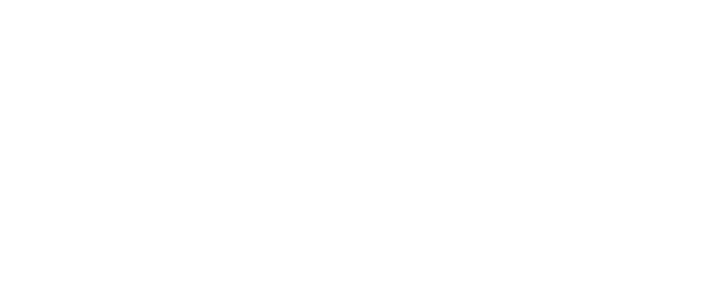
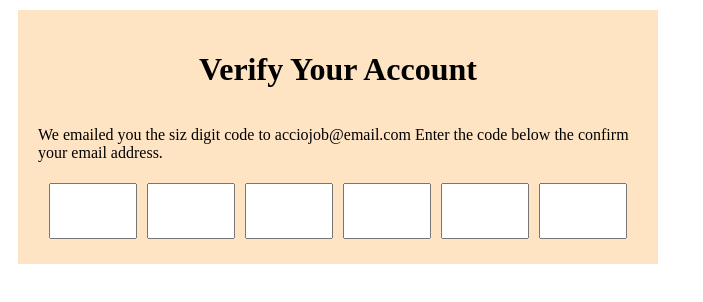
Before and after one commit to acciojob/OTP-SandeepKumarSolanki, a website: page main.html in a window 1280 px wide. Shown: the whole page, without its empty margins (0-703 px from the left). Drawn offline with Linux system fonts and the light colour scheme.

Commit message:
created a submission

```diff
--- a/main.html
+++ b/main.html
@@ -7,6 +7,20 @@
 </head>
 
 <body>
+
+	<div class="container">
+		<h1 id="verification_heading">Verify Your Account</h1>
+		<p id="verification_subtext">We emailed you the siz digit code to acciojob@email.com Enter the code below the confirm your email address.</p>
+		<div id="code-container">
+			<input type="number" class="code">
+			<input type="number" class="code">
+			<input type="number" class="code">
+			<input type="number" class="code">
+			<input type="number" class="code">
+			<input type="number" class="code">
+		</div>
+	</div>
+
 	<!-- the entire body must be written by student -->
     <script type="text/javascript" src="./script.js">
 </script>
--- a/styles.css
+++ b/styles.css
@@ -1 +1,48 @@
 /*  your css code here. If applicable */
+
+/* body{
+	margin : 0;
+	padding : 0;
+	box-sizing : border-box;
+} */
+
+.container{
+	width : 600px;
+	background-color : bisque;
+
+	margin : 10px;
+	padding : 20px;
+	display :flex;
+	flex-direction : column;
+	justify-content : center;
+	align-items : center;
+
+
+}
+#verification_heading{
+	align-items : center;
+}
+#{
+	align-items : center;
+}
+
+#code-container{
+	display : flex;
+	flex-wrap : wrap;
+	justify-content : center;
+	align-items : center;
+}
+
+.code{
+	display : flex;
+	justify-content : space-evenly;
+	align-items : center;
+	gap: 2px;
+}
+
+input{
+	width : 80px;
+	height : 50px;
+	margin: 5px;
+	focus :
+}
```
